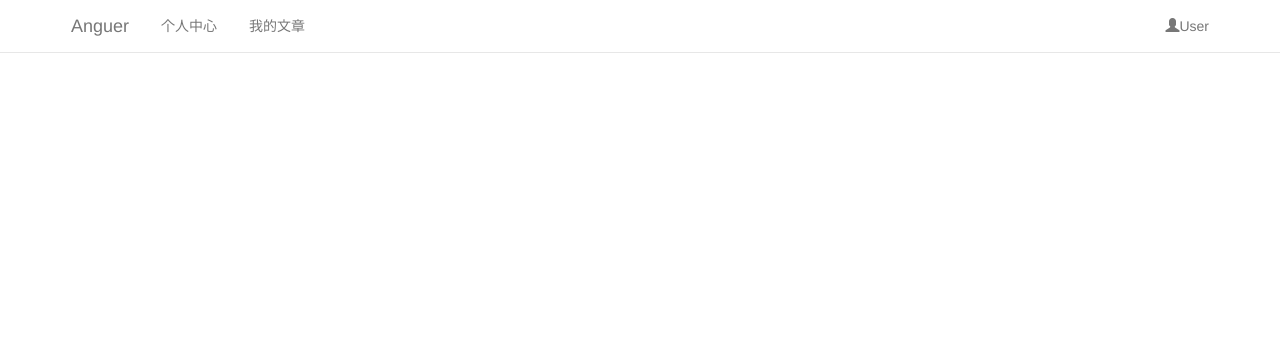
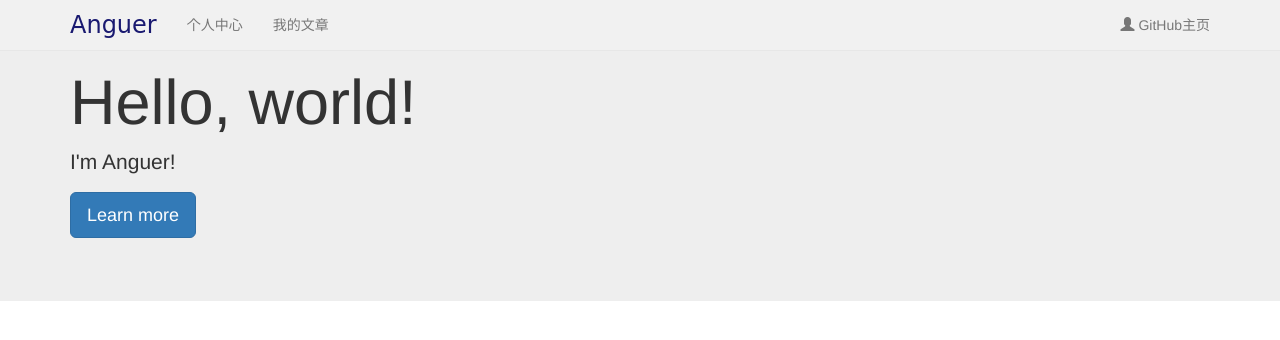
Before and after one commit to LimeiTh/anguer.github.io, a plain HTML site: page index.html at #!/main in a window 1280 px wide. Drawn offline with nearby package versions, Linux system fonts and the light colour scheme.

Commit message:
Init build

```diff
--- a/css/style.css
+++ b/css/style.css
@@ -4,7 +4,16 @@
 body{
     /*padding-top: 4em;*/
 }
+a{
+    cursor: pointer;
+}
 .navbar-opacity{
     /*opacity: 0.7;*/
     background-color: rgba(255,255,255,0.2);
 }
+.blogger ,
+.navbar .blogger{
+    font-size: 24px;
+    font-family: cursive;
+    color: midnightblue;
+}
--- a/index.html
+++ b/index.html
@@ -24,8 +24,9 @@
 </head>
 
 <body ng-app="blog">
+<div ng-controller="NavController">
     <nav class="navbar navbar-default navbar-fixed-top navbar-opacity"><!--navbar-inverse-->
-    <div class="container" ng-controller="NavController">
+        <div class="container">
             <!-- Brand and toggle get grouped for better mobile display -->
             <div class="navbar-header">
                 <button type="button" class="navbar-toggle collapsed" ng-click="isCollapsed = !isCollapsed">
@@ -34,19 +35,19 @@
                     <span class="icon-bar"></span>
                     <span class="icon-bar"></span>
                 </button>
-            <a class="btn navbar-brand">Anguer</a>
+                <a class="navbar-brand blogger">Anguer</a>
             </div>
 
             <!-- Collect the nav links, forms, and other content for toggling -->
             <div uib-collapse="isCollapsed" class="collapse navbar-collapse" id="bs-example-navbar-collapse-1">
                 <ul class="nav navbar-nav">
-                <li><a class="btn">个人中心</a></li>
-                <li><a class="btn">我的文章</a></li>
+                    <li><a class="">个人中心</a></li>
+                    <li><a class="">我的文章</a></li>
                 </ul>
                 <ul class="nav navbar-nav navbar-right">
                     <li>
-                    <a class="btn">
-                        <span class="glyphicon glyphicon-user"></span>User
+                        <a ng-href="https://github.com/anguer" target="_blank">
+                            <span class="glyphicon glyphicon-user"></span> GitHub主页
                         </a>
                         <!--<button type="button" class="btn btn-default navbar-btn">
                             <span class="glyphicon glyphicon-user"></span> User
@@ -56,6 +57,14 @@
             </div>
         </div>
     </nav>
+    <div class="jumbotron">
+        <div class="container">
+            <h1>Hello, world!</h1>
+            <p>I'm Anguer!</p>
+            <p><a class="btn btn-primary btn-lg" ng-click="openNewPage()">Learn more</a></p>
+        </div>
+    </div>
+</div>
 
 <div ui-view>
 
--- a/js/controller/mainControllers.js
+++ b/js/controller/mainControllers.js
@@ -4,9 +4,7 @@
 angular.module('blog.mainController',['ngAnimate','ngTouch'])
 
     .controller('MainController',function($scope,$location){
-        $scope.openNewPage = function(){
-            $location.path("/test");
-        }
+
     })
     .controller('TestController',function($scope,$location){
         $scope.backHome = function(){
--- a/js/controller/navControllers.js
+++ b/js/controller/navControllers.js
@@ -3,8 +3,12 @@
  */
 angular.module('blog.navController',['ngAnimate','ngTouch'])
 
-    .controller('NavController',function($scope){
+    .controller('NavController',function($scope,$location){
         $scope.isCollapsed = true;
+
+        $scope.openNewPage = function(){
+            $location.path("/test");
+        }
     })
 
 
```
Also changed, not shown: templates/main/index.html (+0 -9 lines), templates/test/index.html (+11 -3 lines). Lines whose indentation alone changed are shown as unchanged.
